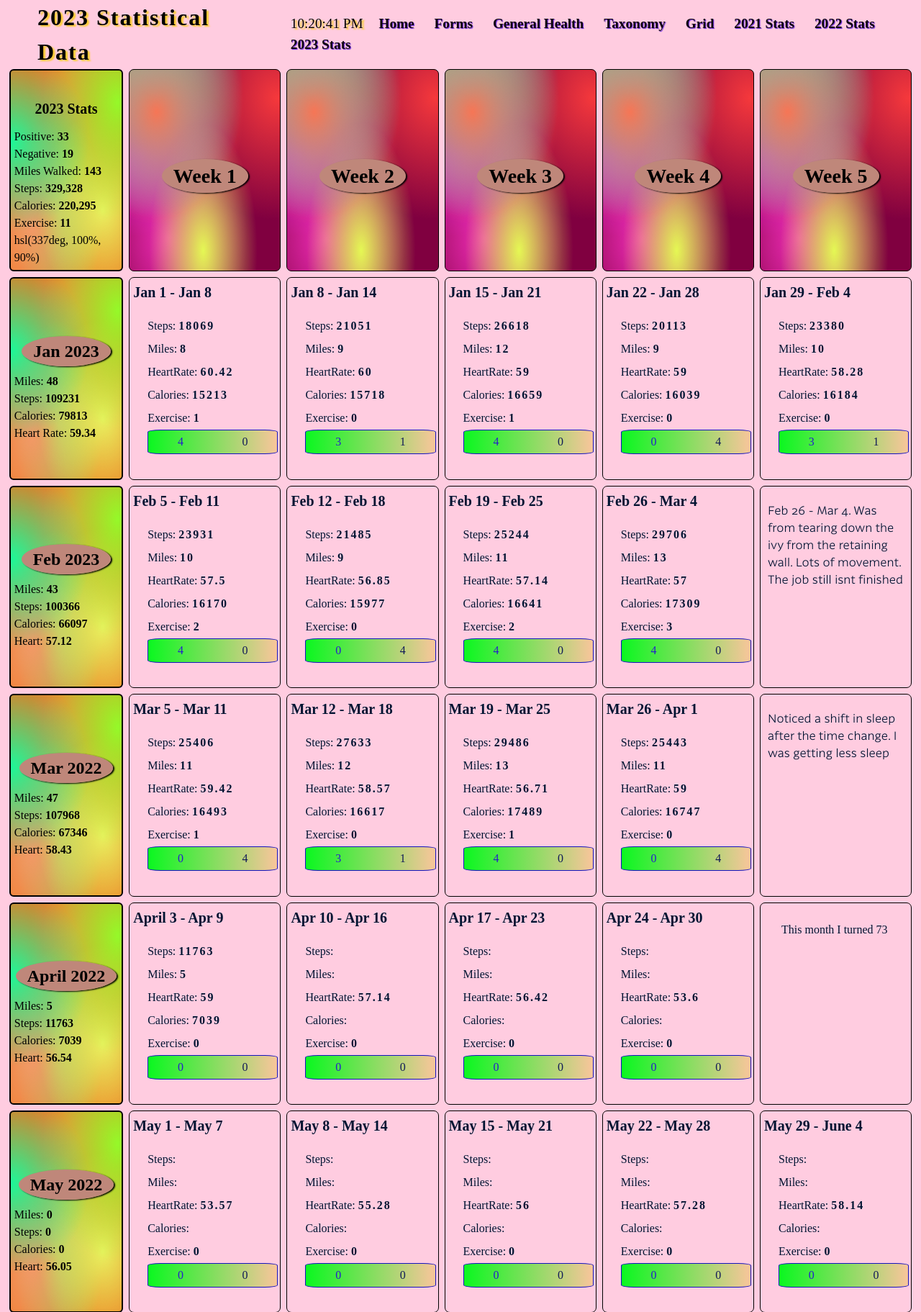
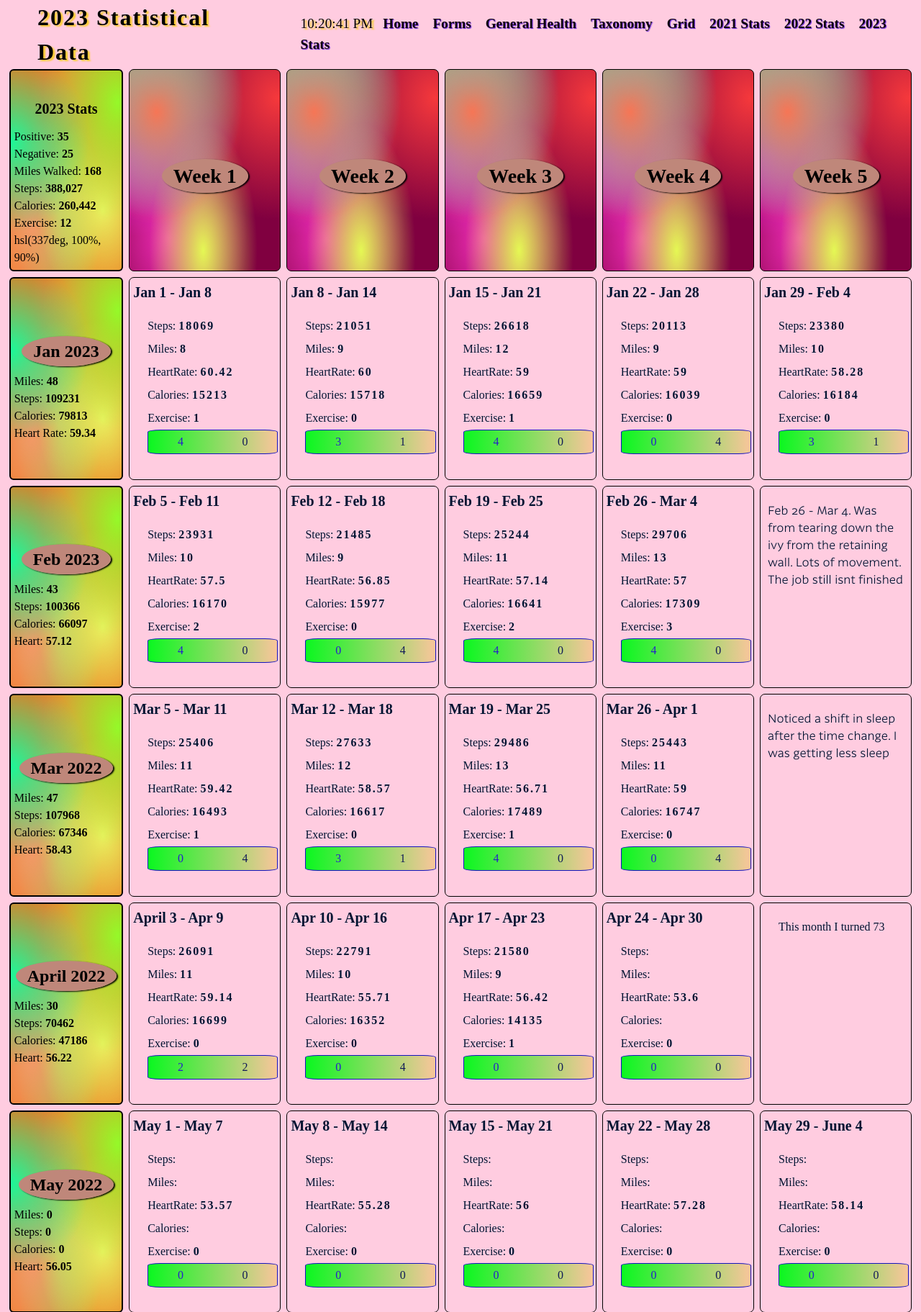
Before and after one commit to Shivabeach/forward, a CodeIgniter app: page /forward/index.php/pages/grid23 in a window 1280 px wide. Shown: the top 1823 px of the page at 72% size. Run offline with CodeIgniter, Linux system fonts and the light colour scheme; some web fonts are replaced.

Commit message:
Ongoing Update

```diff
--- a/application/views/pages/grid23.php
+++ b/application/views/pages/grid23.php
@@ -241,33 +241,33 @@
     <div class="div26">
       <h5 class="date-range">April 3 - Apr 9</h5>
       <ul>
-        <li class="pb25 aprStep">Steps: <strong>11763</strong> </li>
-        <li class="pb25 aprMile">Miles: <strong>5</strong> </li>
-        <li class="pb25 aprHeart">HeartRate: <strong>59</strong></li>
-        <li class="pb25 aprCalorie">Calories: <strong>7039</strong> </li>
+        <li class="pb25 aprStep">Steps: <strong>26091</strong> </li>
+        <li class="pb25 aprMile">Miles: <strong>11</strong> </li>
+        <li class="pb25 aprHeart">HeartRate: <strong>59.14</strong></li>
+        <li class="pb25 aprCalorie">Calories: <strong>16699</strong> </li>
         <li class="pb25 ex">Exercise: <strong>0</strong> </li>
-        <li class="summary pb25"><span class="pos">0</span> <span class="neg">0</span> </li>
+        <li class="summary pb25"><span class="pos">2</span> <span class="neg">2</span> </li>
       </ul>
     </div>
     <div class="div27">
       <h5 class="date-range">Apr 10 - Apr 16</h5>
       <ul>
-        <li class="pb25 aprStep">Steps: <strong></strong> </li>
-        <li class="pb25 aprMile">Miles: <strong></strong> </li>
-        <li class="pb25 aprHeart">HeartRate: <strong>57.14</strong></li>
-        <li class="pb25 aprCalorie">Calories: <strong></strong> </li>
+        <li class="pb25 aprStep">Steps: <strong>22791</strong> </li>
+        <li class="pb25 aprMile">Miles: <strong>10</strong> </li>
+        <li class="pb25 aprHeart">HeartRate: <strong>55.71</strong></li>
+        <li class="pb25 aprCalorie">Calories: <strong>16352</strong> </li>
         <li class="pb25 ex">Exercise: <strong>0</strong> </li>
-        <li class="summary pb25"><span class="pos">0</span> <span class="neg">0</span> </li>
+        <li class="summary pb25"><span class="pos">0</span> <span class="neg">4</span> </li>
       </ul>
     </div>
     <div class="div28">
       <h5 class="date-range">Apr 17 - Apr 23</h5>
       <ul>
-        <li class="pb25 aprStep">Steps: <strong></strong> </li>
-        <li class="pb25 aprMile">Miles: <strong></strong> </li>
+        <li class="pb25 aprStep">Steps: <strong>21580</strong> </li>
+        <li class="pb25 aprMile">Miles: <strong>9</strong> </li>
         <li class="pb25 aprHeart">HeartRate: <strong>56.42</strong></li>
-        <li class="pb25 aprCalorie">Calories: <strong></strong> </li>
-        <li class="pb25 ex">Exercise: <strong>0</strong> </li>
+        <li class="pb25 aprCalorie">Calories: <strong>14135</strong> </li>
+        <li class="pb25 ex">Exercise: <strong>1</strong> </li>
         <li class="summary pb25"><span class="pos">0</span> <span class="neg">0</span> </li>
       </ul>
     </div>
--- a/assets/css/main.css
+++ b/assets/css/main.css
@@ -617,7 +617,6 @@ dt {
 }
 
 li {
-  padding: 0.25rem;
   width: 100%;
 }
 
--- a/assets/sass/modules/_lists.sass
+++ b/assets/sass/modules/_lists.sass
@@ -21,7 +21,7 @@ dt
 	flex-direction: column
 
 li
-	padding: .25rem
+	//padding: .25rem
 	width: 100%
 
 // ::marker
```
Also changed, not shown: assets/css/main.min.css, 2 other files.
